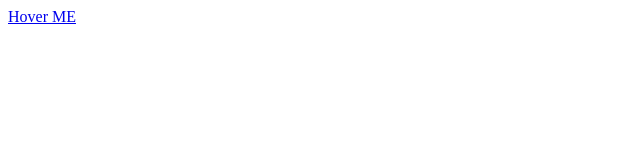
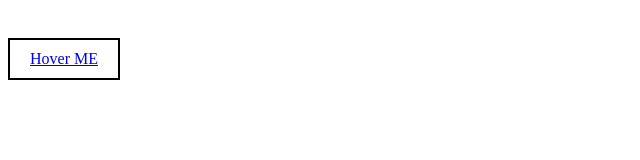
Before and after one commit to sun-n-y/transitions, a plain HTML site: page index.html in a window 1280 px wide. Shown: the whole page, without its empty margins (0-640 px from the left). Drawn offline with Linux system fonts and the light colour scheme.

Commit message:
add styles to html structure for transition

```diff
--- a/main.css
+++ b/main.css
@@ -1 +1,14 @@
 /* transitions */
+
+.btn {
+  border: 2px solid black;
+  padding: 10px 20px;
+  display: inline-block;
+  margin-top: 30px;
+  transition: background-color 0.5s, color 0.5s;
+}
+
+.btn:hover {
+  background-color: olivedrab;
+  color: white;
+}
```
